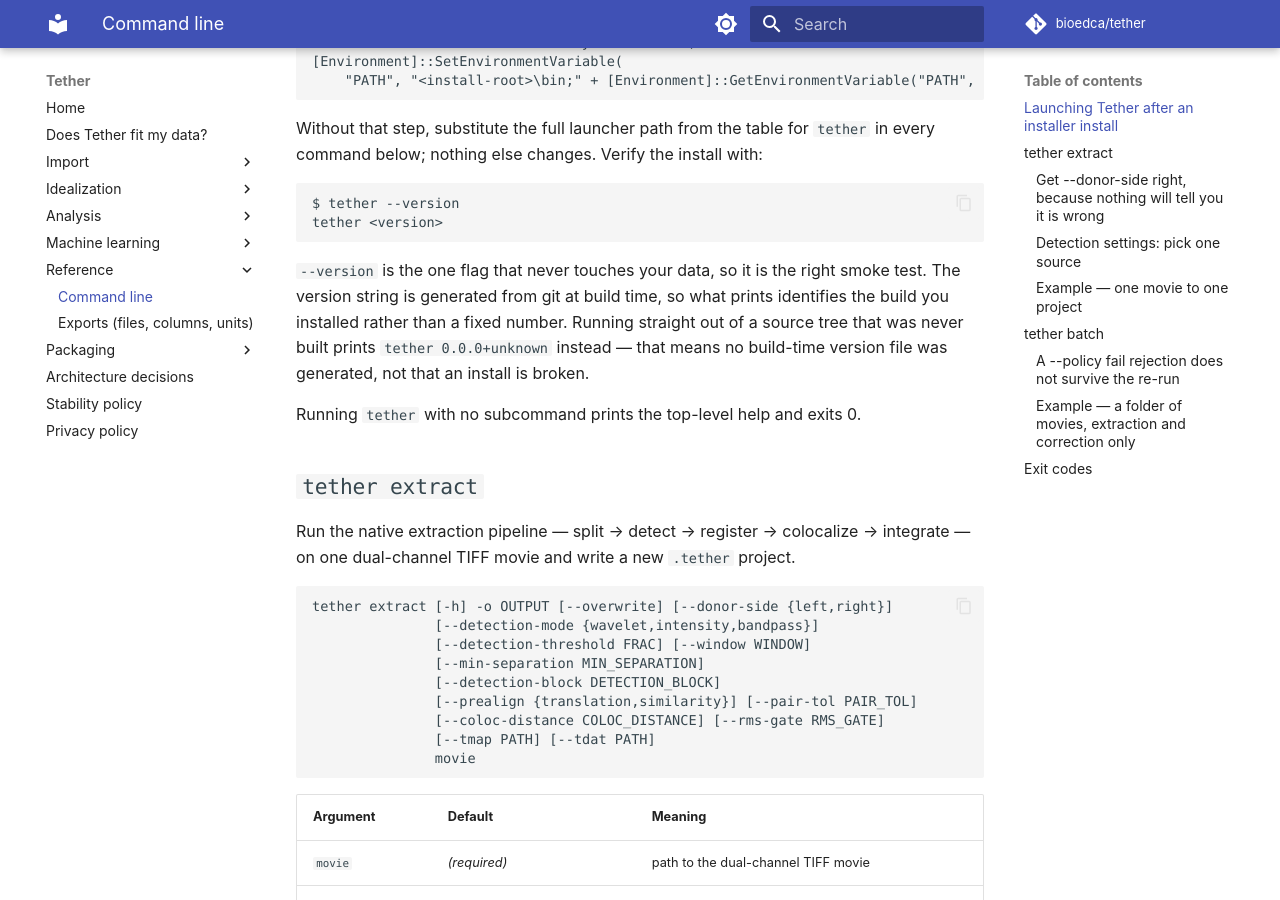
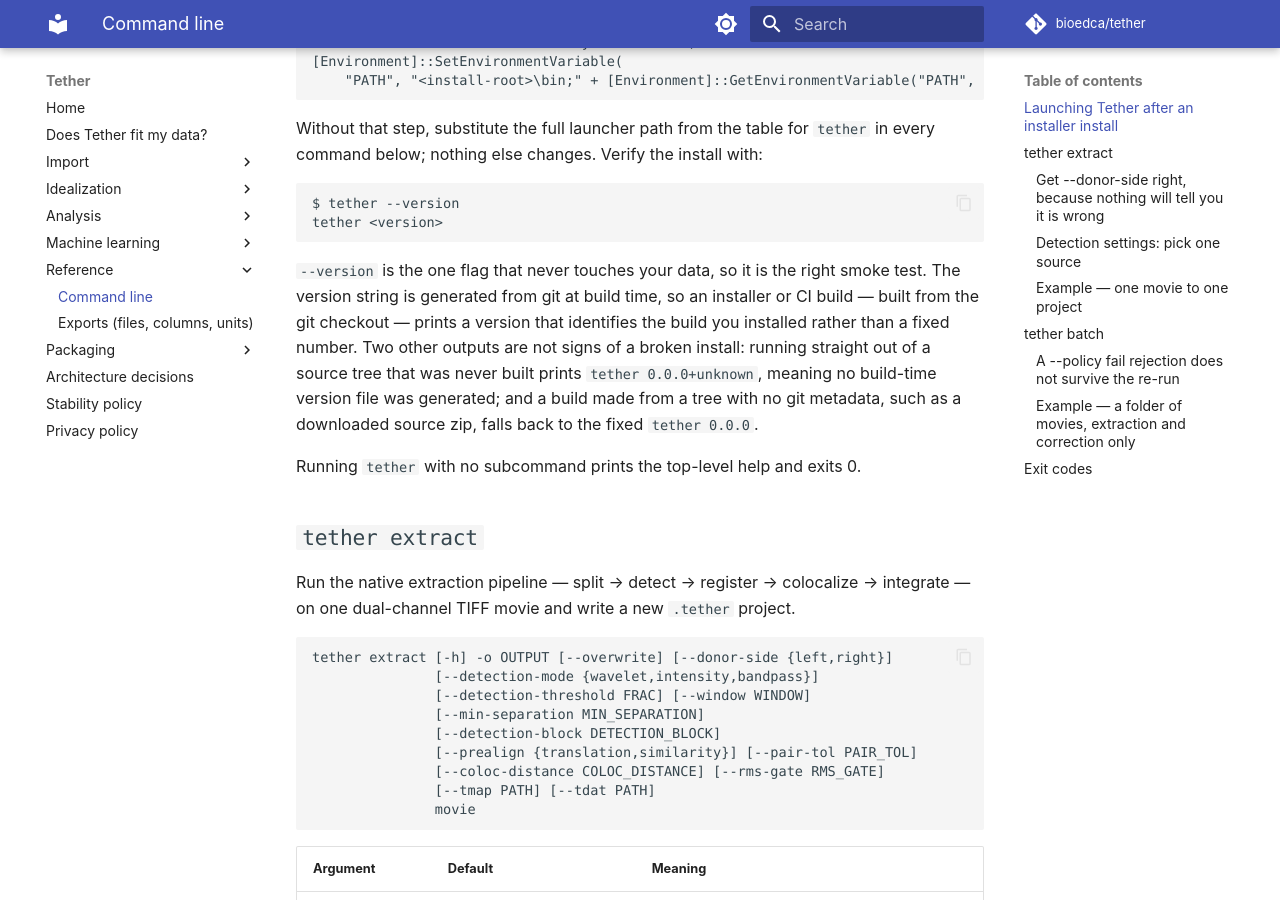
Before and after one commit to bioedca/tether, an MkDocs documentation site: the page built from docs/cli.md, in a window 1280 px wide and 900 px high, scrolled down 1087 px. Built offline with MkDocs 1.6.1 and Material for MkDocs 9.7.7, drawn with Linux system fonts in a browser that asks for light colours; comment, search, counter and statistics services are not loaded; the version menu is left out; some of the changed text lies outside the part shown.

Commit message:
docs(reference): scope the version and exit-2 wording to the cases that hold
Round-3 re-audit of the CLI reference found four claims that are still
subtly wrong.

`--version`: hatch-vcs falls back to the fixed `0.0.0` (pyproject.toml
`fallback-version`) when a build has no VCS metadata, so "what prints
identifies the build" is not universal. Scope it to an installer or CI
build, which is built from the git checkout, and name the source-zip
fallback alongside the never-built `0.0.0+unknown` case.

Exit code 2: `main()` calls `parser.parse_args(argv)` as its first
statement (cli.py:382), so argparse's `SystemExit(2)` is raised from
inside `main()`, not before it. Say "before any subcommand handler ran".

`_SHORT_FLAG_RE` comment: the claim that the match "cannot be" scoped
because the option tables never name `tether` is false — both rows spell
`.tether` as the file extension, and all nine short-flag lines on the
page mention `tether`. Drop the false premise and keep only the true
part: the regex is unscoped, which is an assumption about the page as it
stands. Also fix the prescribed remedy, which does not work for its own
first example: `python -m tether` is a line mentioning `tether`, so
filtering on that would leave `-m` in scope. The discriminator is a
`tether` invocation line.

````diff
--- a/docs/cli.md
+++ b/docs/cli.md
@@ -52,10 +52,12 @@ tether <version>
 ```
 
 `--version` is the one flag that never touches your data, so it is the right smoke test.
-The version string is generated from git at build time, so what prints identifies the
-build you installed rather than a fixed number. Running straight out of a source tree that
-was never built prints `tether 0.0.0+unknown` instead — that means no build-time version
-file was generated, not that an install is broken.
+The version string is generated from git at build time, so an installer or CI build — built
+from the git checkout — prints a version that identifies the build you installed rather than
+a fixed number. Two other outputs are not signs of a broken install: running straight out of
+a source tree that was never built prints `tether 0.0.0+unknown`, meaning no build-time
+version file was generated; and a build made from a tree with no git metadata, such as a
+downloaded source zip, falls back to the fixed `tether 0.0.0`.
 
 Running `tether` with no subcommand prints the top-level help and exits 0.
 
````
Also changed, not shown: other parts of docs/cli.md (+1 -1 lines), 1 other file.
